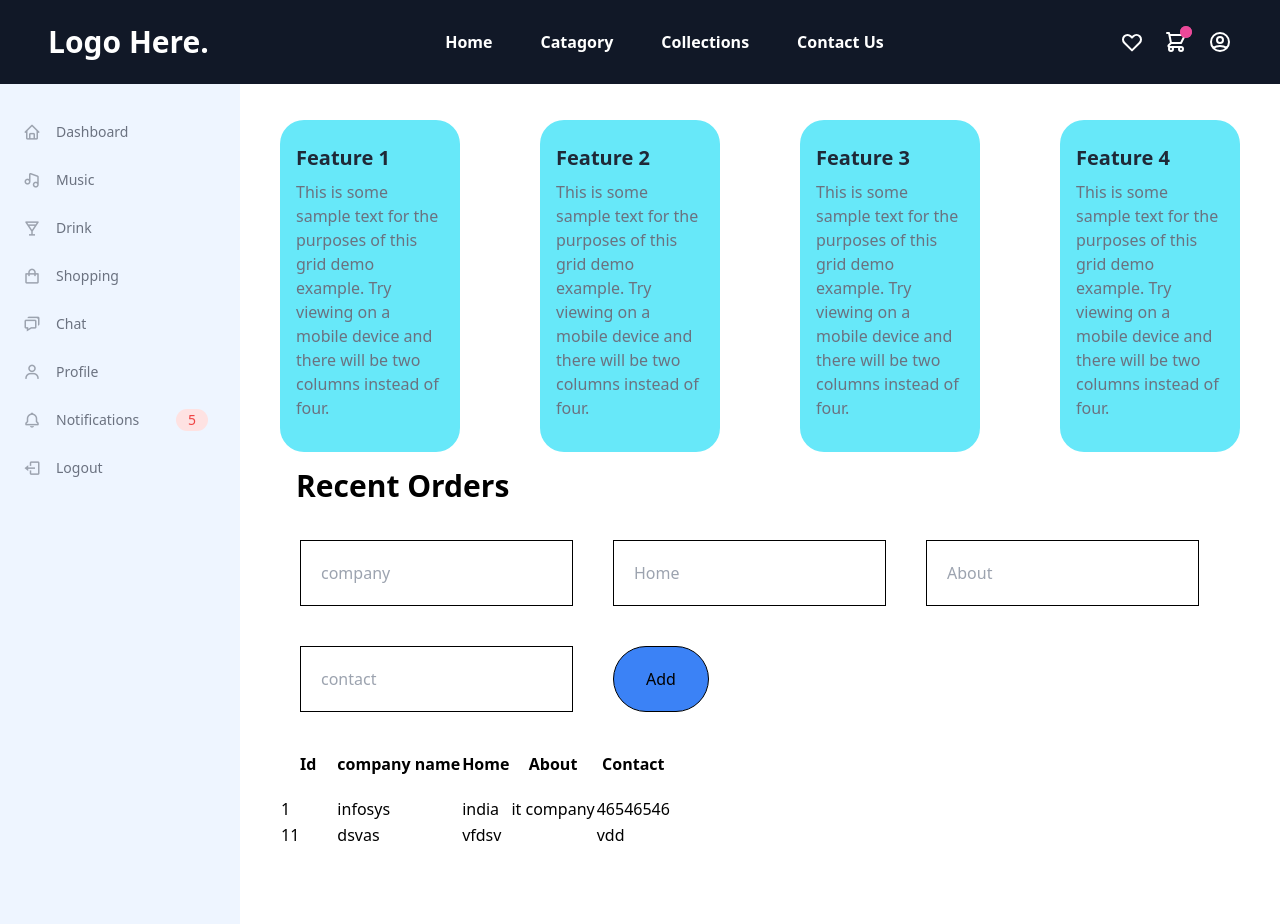
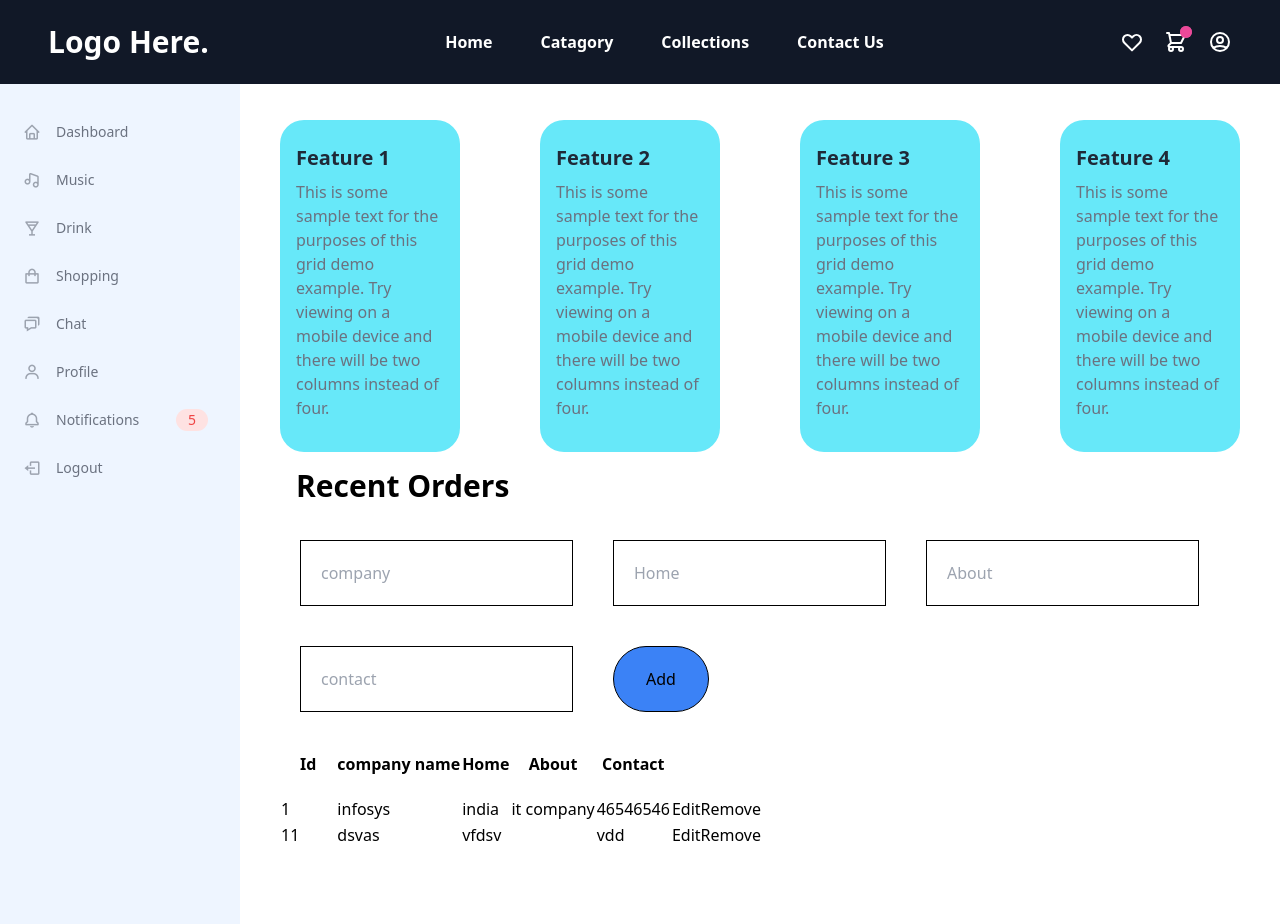
Before and after one commit to ravikr126/admin-panel-phone, a React (Create React App) app: page / in a window 1280 px wide. Built offline with nearby package versions, Linux system fonts and the light colour scheme; data requests are answered from the project's data file.

Commit message:
add useeffect and useState

```diff
--- a/src/Components/Table1.jsx
+++ b/src/Components/Table1.jsx
@@ -7,6 +7,7 @@ const Table1 = () => {
   const [About, setAbout] = useState("");
   const [contact, setContact] = useState("");
   const [company, setCompany] = useState("");
+  const [editId, setEditId] = useState(-1);
 
   useEffect(() => {
     axios
@@ -17,7 +18,7 @@ const Table1 = () => {
 
   const handleSubmit = (event) => {
     event.preventDefault();
-    const id = data[data.length - 1].id + 1;
+    const id = data[data.length + 1].id + 1;
     axios
       .post("http://localhost:3000/users", {
         id: id,
@@ -26,9 +27,13 @@ const Table1 = () => {
         contact: contact,
         company: company,
       })
-      .then((res) => console.log(res))
+      .then((res) => {location.reload()}  )
       .catch((er) => console.log(er));
   };
+
+  const handleEdit =(id)=>{
+
+  }
   return (
     <>
       <div>
@@ -81,6 +86,10 @@ const Table1 = () => {
                 <td>{user.home}</td>
                 <td>{user.about}</td>
                 <td>{user.contact}</td>
+                <td>
+                  <button onClick={() => handleEdit(user.id)}> Edit</button>
+                  <button onClick={() => handleRemove(user.id)}> Remove</button>
+                </td>
               </tr>
             ))}
           </tbody>
```
